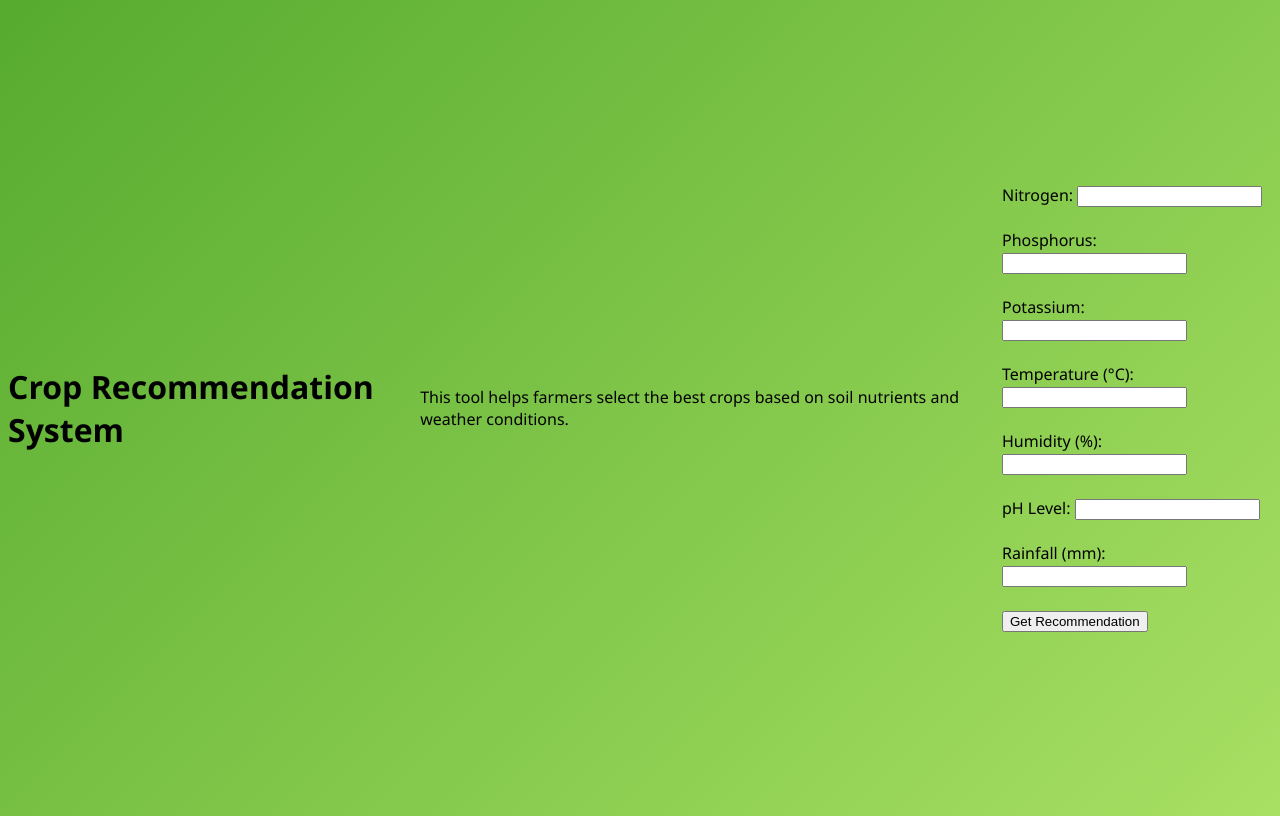
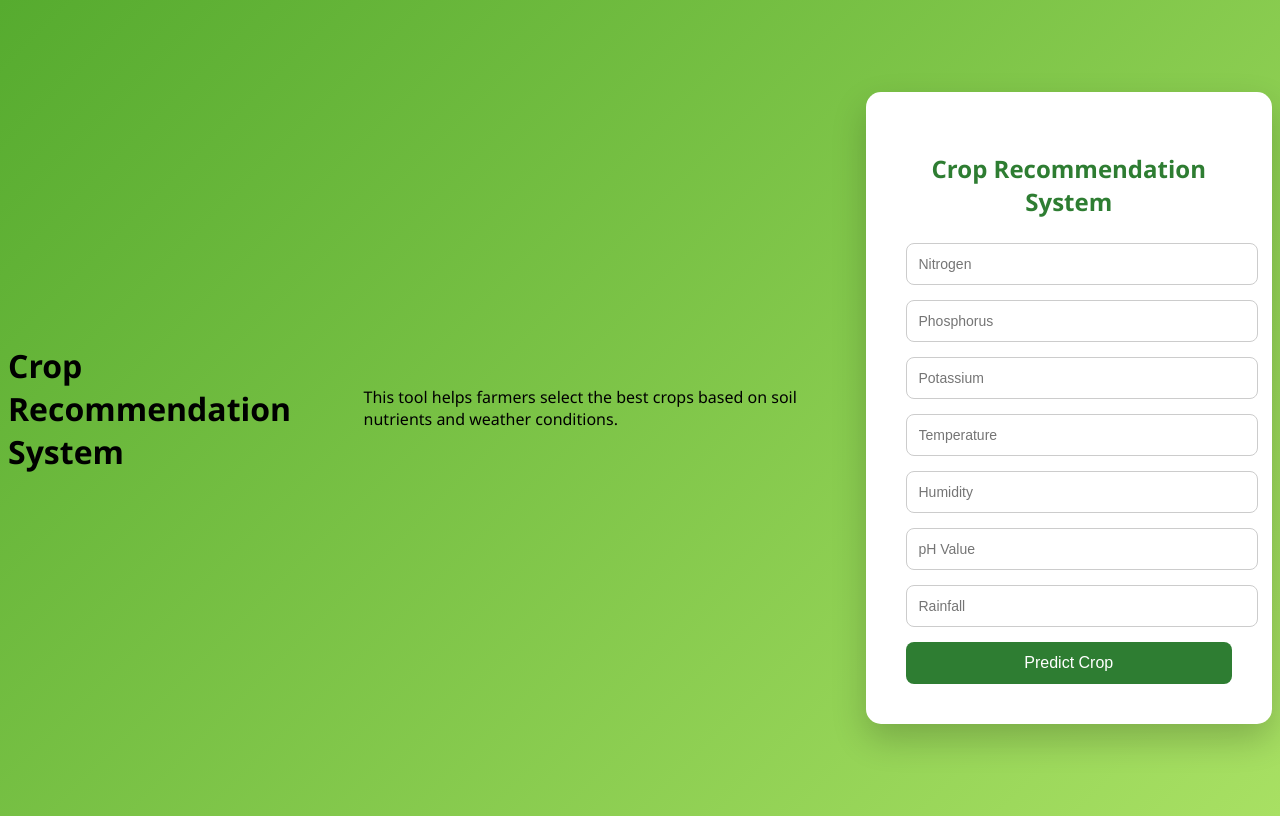
Before and after one commit to sumitbasu47-cell/my-First-model, a Flask app: page / in a window 1280 px wide. Run offline with Flask 3, Linux system fonts and the light colour scheme; parts of the project's set-up code (start-up, migrations or seed data) failed here and were passed over.

Commit message:
Update index.html

```diff
--- a/templates/index.html
+++ b/templates/index.html
@@ -14,34 +14,48 @@
         This tool helps farmers select the best crops based on soil nutrients and weather conditions.
     </p>
 
-    <form action="/predict" method="post">
+<div class="container">
+    <h2>Crop Recommendation System</h2>
 
-        <label for="nitrogen">Nitrogen:</label>
-        <input type="number" name="nitrogen" id="nitrogen" required><br><br>
+    <form action="/predict" method="POST">
 
-        <label for="phosphorus">Phosphorus:</label>
-        <input type="number" name="phosphorus" id="phosphorus" required><br><br>
+        <div class="input-field">
+            <input type="number" name="nitrogen" placeholder="Nitrogen" required>
+        </div>
 
-        <label for="potassium">Potassium:</label>
-        <input type="number" name="potassium" id="potassium" required><br><br>
+        <div class="input-field">
+            <input type="number" name="phosphorus" placeholder="Phosphorus" required>
+        </div>
 
-        <label for="temperature">Temperature (°C):</label>
-        <input type="number" step="any" name="temperature" id="temperature" required><br><br>
+        <div class="input-field">
+            <input type="number" name="potassium" placeholder="Potassium" required>
+        </div>
 
-        <label for="humidity">Humidity (%):</label>
-        <input type="number" step="any" name="humidity" id="humidity" required><br><br>
+        <div class="input-field">
+            <input type="number" name="temperature" placeholder="Temperature" required>
+        </div>
 
-        <label for="ph">pH Level:</label>
-        <input type="number" step="any" name="ph" id="ph" required><br><br>
+        <div class="input-field">
+            <input type="number" name="humidity" placeholder="Humidity" required>
+        </div>
 
-        <label for="rainfall">Rainfall (mm):</label>
-        <input type="number" step="any" name="rainfall" id="rainfall" required><br><br>
+        <div class="input-field">
+            <input type="number" name="ph" placeholder="pH Value" required>
+        </div>
 
-        <input type="submit" value="Get Recommendation">
+        <div class="input-field">
+            <input type="number" name="rainfall" placeholder="Rainfall" required>
+        </div>
 
+        <button type="submit">Predict Crop</button>
     </form>
 
-    <h2>{{ prediction_text }}</h2>
+    {% if prediction_text %}
+        <div class="result">
+            {{ prediction_text }}
+        </div>
+    {% endif %}
+</div>
 
 </body>
 </html>
```
